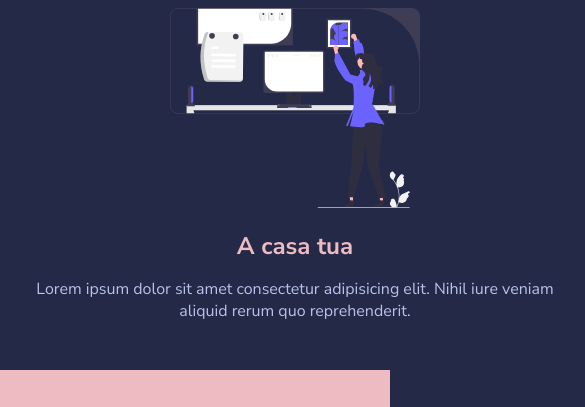
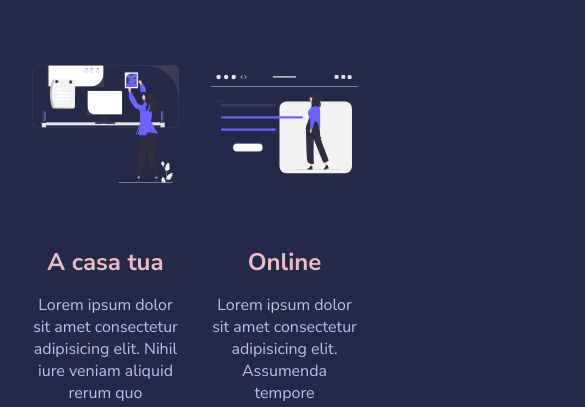
Before and after one commit to FraCuboni/html-css-resp-wannabe, a plain HTML site: page index.html in a window 390 px wide. Shown: the part 225-632 px from the top of the page, 585 px wide, since content can reach past the window. Drawn offline with Linux system fonts and the light colour scheme.

Commit message:
TABLET VERSION DONE

```diff
--- a/css/style.css
+++ b/css/style.css
@@ -127,3 +127,10 @@ img {
 /************************************************
     SOLUZIONE RESPONSIVE
  ************************************************/
+
+ @media screen and (max-width:768px) {
+    .container{
+        padding: 1rem;
+        width: 100%;
+    }
+}
--- a/index.html
+++ b/index.html
@@ -10,6 +10,10 @@
         />
         <!-- Main Styles -->
         <link rel="stylesheet" href="./css/style.css" />
+
+        <!-- Meta -->
+        <meta name="viewport" content="width=device-width, initial-scale=1.0">
+
     </head>
     <body>
         <!--
```
